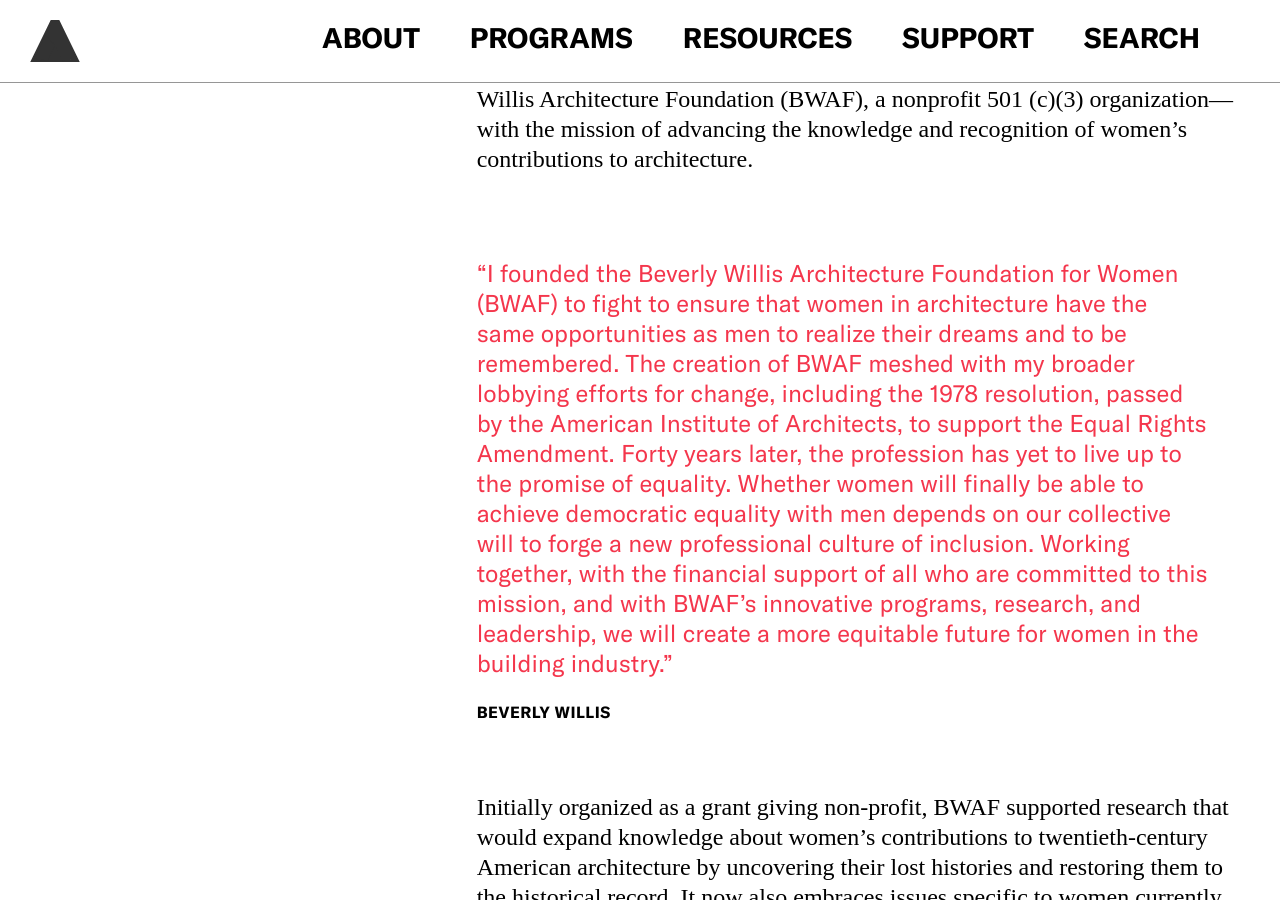
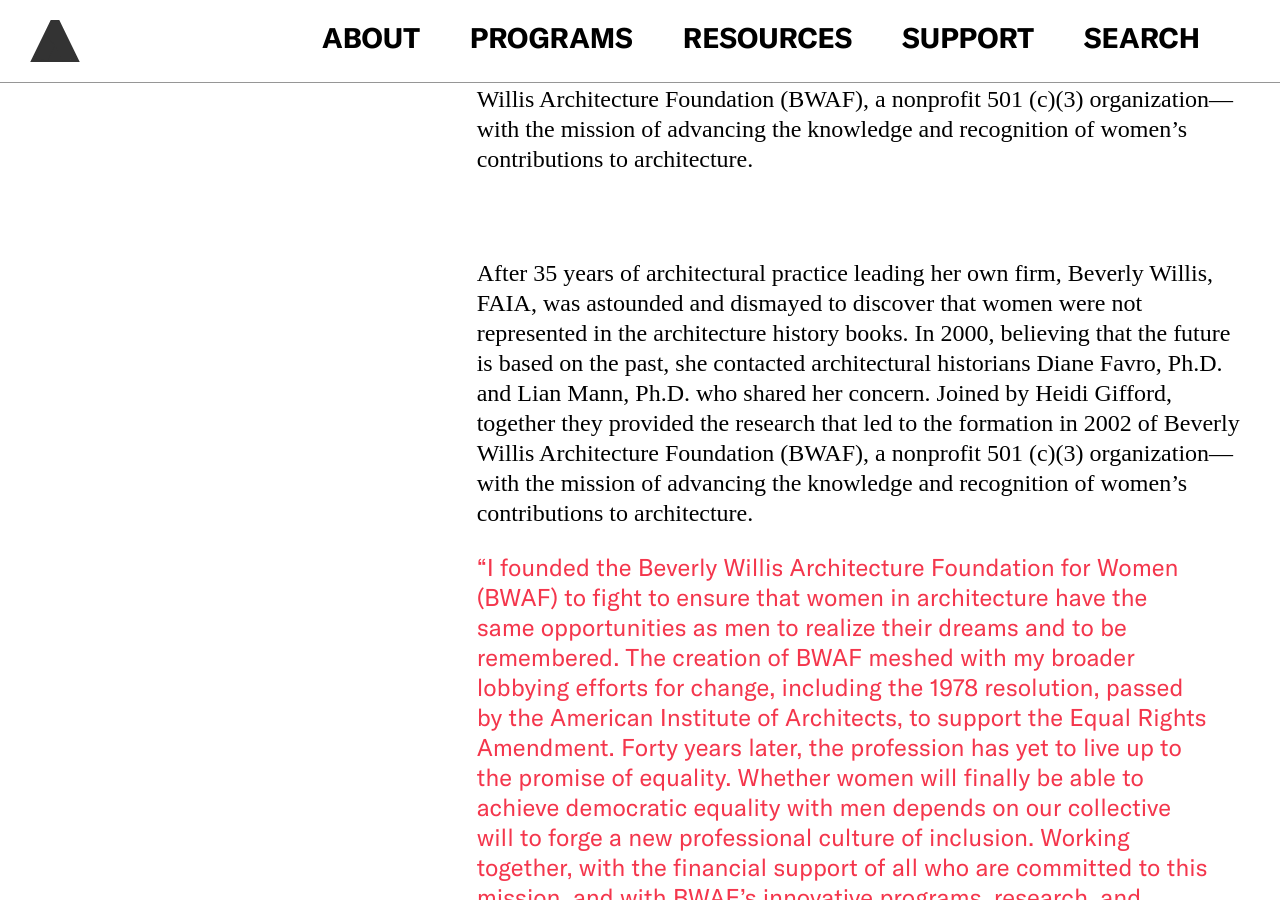
Before and after one commit to jengalas/bwaf-bbw, a Jekyll site: the page built from about/history.html, in a window 1280 px wide and 900 px high, scrolled down 209 px. Built offline with Jekyll 4.4.1, drawn with Linux system fonts in a browser that asks for light colours; some web fonts are replaced; some of the changed text lies outside the part shown.

Commit message:
Update from Forestry.io taliacotton updated about/history.html

```diff
--- a/about/history.html
+++ b/about/history.html
@@ -23,9 +23,13 @@
   section_break: false
 - template: miscellaneous-block
   miscellaneous: |-
+    After 35 years of architectural practice leading her own firm, Beverly Willis, FAIA, was astounded and dismayed to discover that women were not represented in the architecture history books. In 2000, believing that the future is based on the past, she contacted architectural historians Diane Favro, Ph.D. and Lian Mann, Ph.D. who shared her concern. Joined by Heidi Gifford, together they provided the research that led to the formation in 2002 of Beverly Willis Architecture Foundation (BWAF), a nonprofit 501 (c)(3) organization—with the mission of advancing the knowledge and recognition of women’s contributions to architecture.
+
     > “I founded the Beverly Willis Architecture Foundation for Women (BWAF) to fight to ensure that women in architecture have the same opportunities as men to realize their dreams and to be remembered. The creation of BWAF meshed with my broader lobbying efforts for change, including the 1978 resolution, passed by the American Institute of Architects, to support the Equal Rights Amendment. Forty years later, the profession has yet to live up to the promise of equality. Whether women will finally be able to achieve democratic equality with men depends on our collective will to forge a new professional culture of inclusion. Working together, with the financial support of all who are committed to this mission, and with BWAF’s innovative programs, research, and leadership, we will create a more equitable future for women in the building industry.”
 
     ###### **Beverly Willis**
+
+    Initially organized as a grant giving non-profit, BWAF supported research that would expand knowledge about women’s contributions to twentieth-century American architecture by uncovering their lost histories and restoring them to the historical record. It now also embraces issues specific to women currently working within the building industry. To this end, BWAF both commissions and curates research that pertains to women working at all levels within all fields of practice —including architecture, engineering, construction, design, landscape, preservation, and planning.
   section_break: false
   include_left-hand_column_text_: false
   lefthand_text:
```
